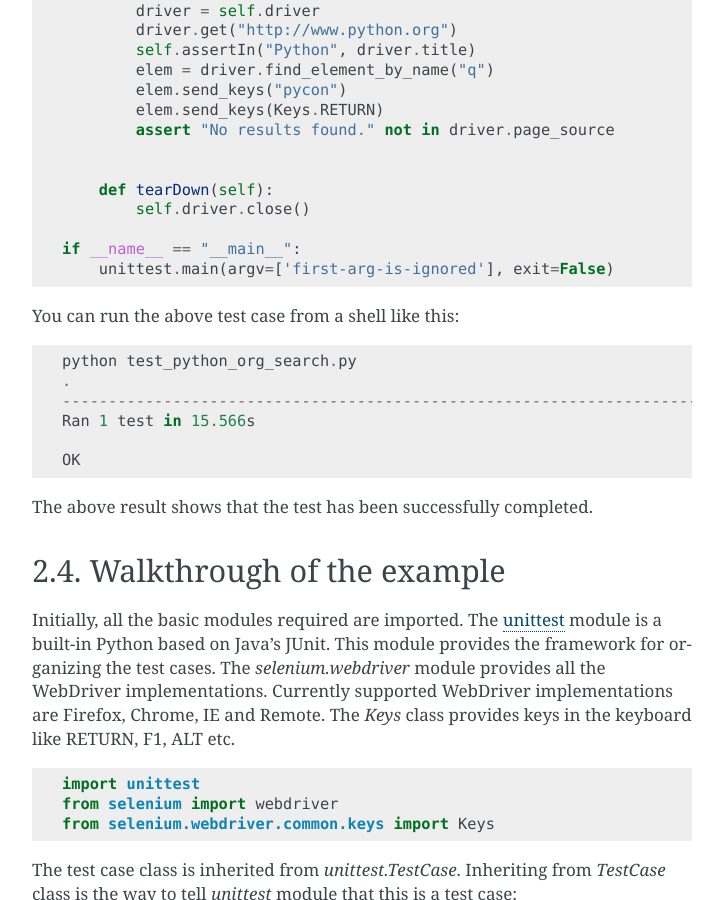
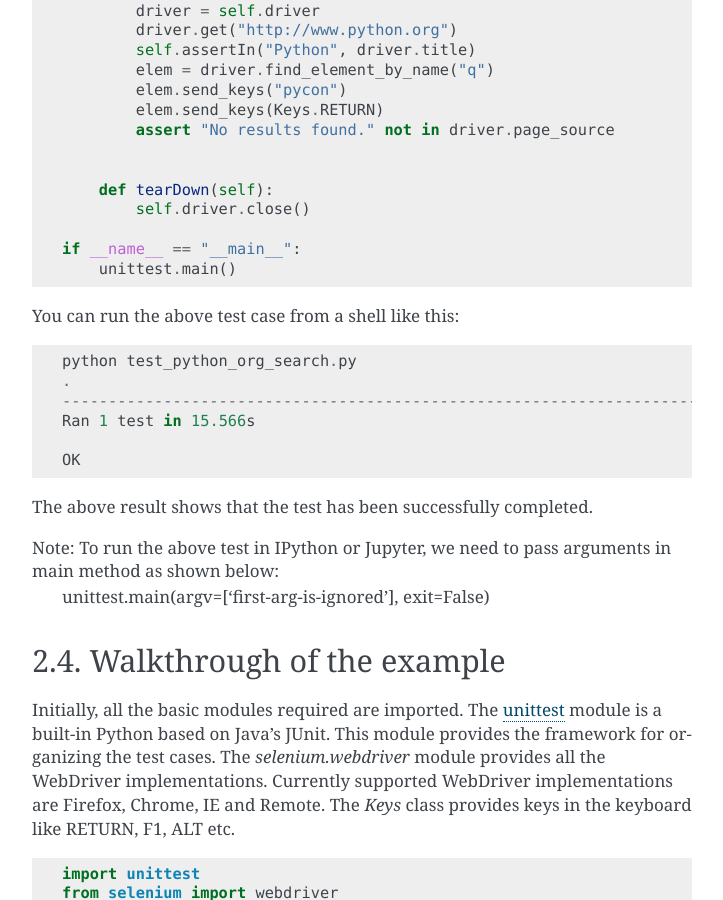
Before and after one commit to baijum/selenium-python, a Sphinx documentation site: the page built from source/getting-started.rst, in a window 1280 px wide and 900 px high, scrolled down 2317 px. Shown: the whole window, without its empty margins (388-1111 px from the left). Built offline with Sphinx 7.4.7, drawn with Linux system fonts in a browser that asks for light colours.

Commit message:
Update getting-started.rst
feat: Note to update main method

Added note to pass arguments in main method when executing on IPython or Jupyter.

```diff
--- a/source/getting-started.rst
+++ b/source/getting-started.rst
@@ -139,6 +139,9 @@
   OK
 
 The above result shows that the test has been successfully completed.
+
+Note: To run the above test in IPython or Jupyter, we need to pass arguments in main method as shown below:
+      unittest.main(argv=['first-arg-is-ignored'], exit=False)
 
 
 Walkthrough of the example
```
Also changed, not shown: other parts of source/getting-started.rst (+1 -1 lines).
